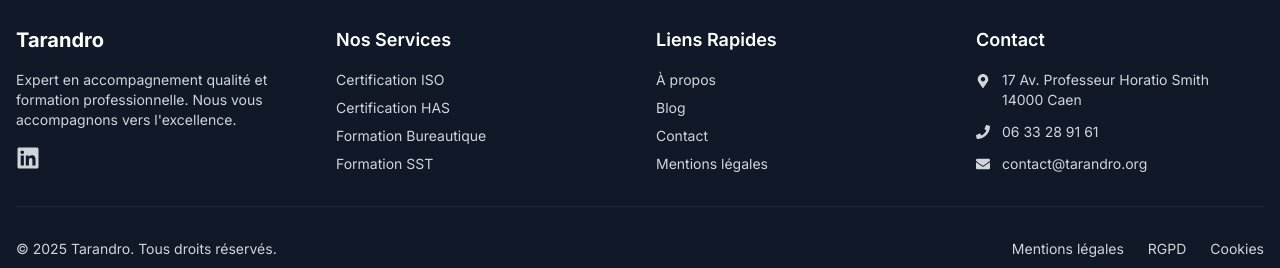
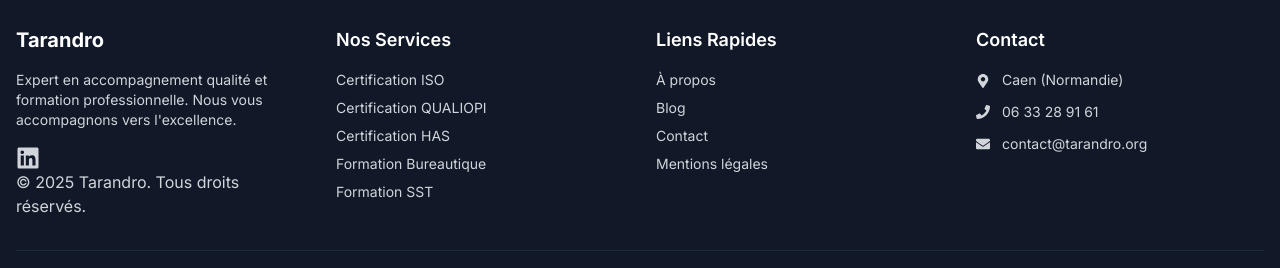
Before and after one commit to Rodqua/tarandro-site, a Next.js app: page /admin/login in a window 1280 px wide. Shown: the part 1070-1338 px from the top of the page. Built offline with nearby package versions, Linux system fonts and the light colour scheme; no server answers.

Commit message:
Feature: Texts changes

```diff
--- a/src/app/layout.tsx
+++ b/src/app/layout.tsx
@@ -59,8 +59,7 @@ export const metadata: Metadata = {
     url: "https://tarandro.org",
     siteName: "Tarandro",
     title: "Tarandro - Expert Qualité & Formation",
-    description:
-      "Qualité et formation",
+    description: "Qualité et formation",
     images: [
       {
         url: "/og-image.svg",
@@ -73,8 +72,7 @@ export const metadata: Metadata = {
   twitter: {
     card: "summary_large_image",
     title: "Tarandro - Expert Qualité & Formation",
-    description:
-      "Qualité et formation",
+    description: "Qualité et formation",
     images: ["/og-image.svg"],
   },
   robots: {
--- a/src/components/Footer.tsx
+++ b/src/components/Footer.tsx
@@ -29,6 +29,12 @@ export default function Footer() {
                 <FaLinkedin size={24} />
               </a>
             </div>
+            <div className="flex flex-col md:flex-row justify-between items-center space-y-4 md:space-y-0">
+              <p>
+                &copy; {new Date().getFullYear()} Tarandro. Tous droits
+                réservés.
+              </p>
+            </div>
           </div>
 
           {/* Services */}
@@ -48,6 +54,14 @@ export default function Footer() {
               <li>
                 <Link
                   href="/services/certification-has"
+                  className="hover:text-primary-400 transition-colors"
+                >
+                  Certification QUALIOPI
+                </Link>
+              </li>
+              <li>
+                <Link
+                  href="/services/certification-qualiopi"
                   className="hover:text-primary-400 transition-colors"
                 >
                   Certification HAS
@@ -119,11 +133,7 @@ export default function Footer() {
             <ul className="space-y-3 text-sm">
               <li className="flex items-start">
                 <FaMapMarkerAlt className="mr-3 mt-1 flex-shrink-0" />
-                <span>
-                  17 Av. Professeur Horatio Smith
-                  <br />
-                  14000 Caen
-                </span>
+                <span>Caen (Normandie)</span>
               </li>
               <li className="flex items-center">
                 <FaPhone className="mr-3 flex-shrink-0" />
```
